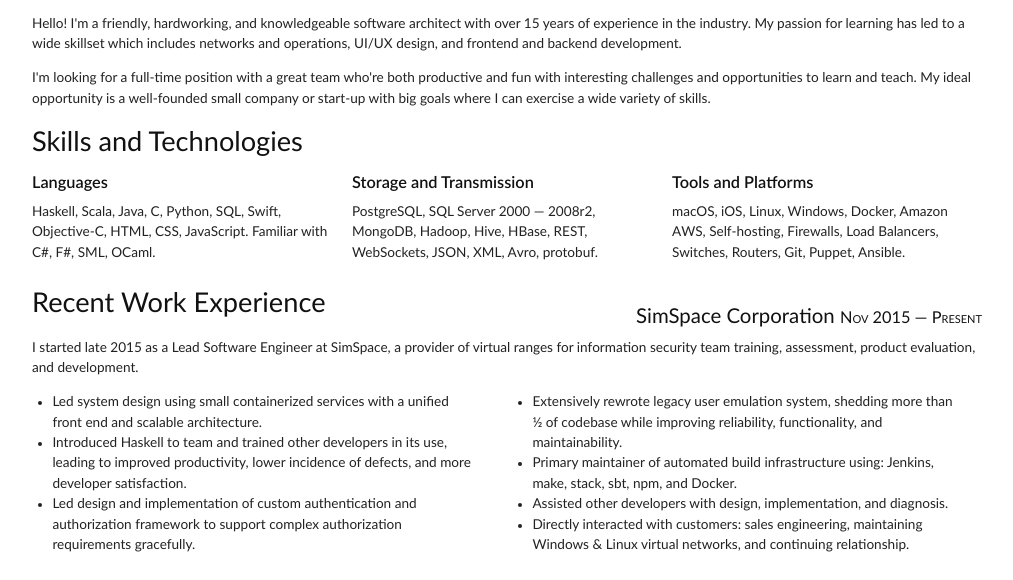
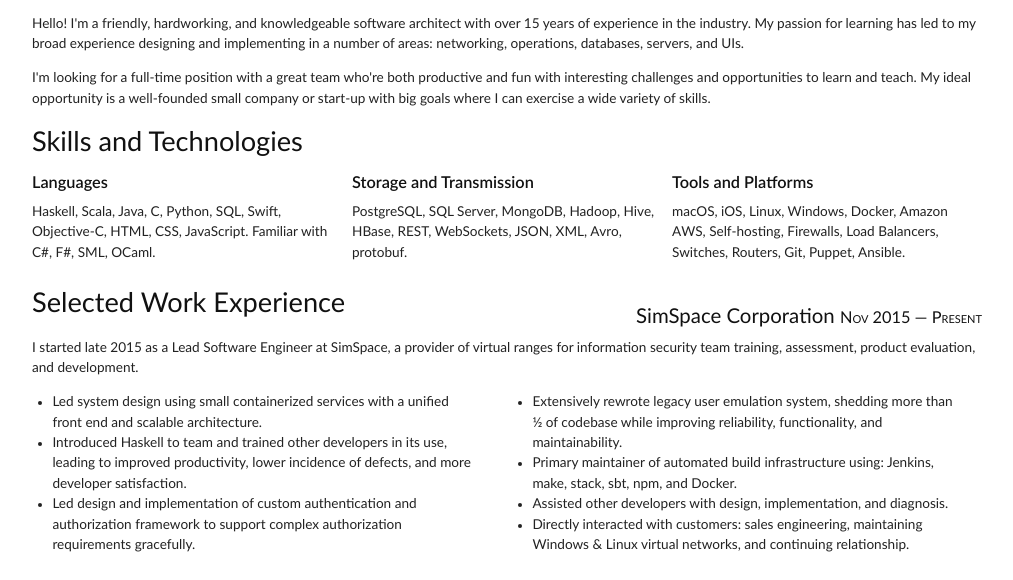
Before and after one commit to Dridus/Dridus.github.io, a plain HTML site: page resume/resume.html in a window 1280 px wide. Shown: the part 147-727 px from the top of the page, without its empty margins (133-1146 px from the left). Drawn offline with Linux system fonts and the light colour scheme.

Commit message:
wording tweaks

```diff
--- a/resume/resume.html
+++ b/resume/resume.html
@@ -48,7 +48,7 @@
       </div>
 
       <div class="span-24 last">
-        <p>Hello! I'm a friendly, hardworking, and knowledgeable software architect with over 15 years of experience in the industry. My passion for learning has led to a wide skillset which includes networks and operations, UI/UX design, and frontend and backend development.</p>
+        <p>Hello! I'm a friendly, hardworking, and knowledgeable software architect with over 15 years of experience in the industry. My passion for learning has led to my broad experience designing and implementing in a number of areas: networking, operations, databases, servers, and UIs.</p>
 
         <p>I'm looking for a full-time position with a great team who're both productive and fun with interesting challenges and opportunities to learn and teach. My ideal opportunity is a well-founded small company or start-up with big goals where I can exercise a wide variety of skills.</p>
       </div>
@@ -62,7 +62,7 @@
         </div>
         <div class="span-8">
           <h4>Storage and Transmission</h4>
-          PostgreSQL, SQL Server 2000 &mdash; 2008r2, MongoDB, Hadoop, Hive, HBase, REST, WebSockets, JSON, XML, Avro, protobuf.
+          PostgreSQL, SQL Server, MongoDB, Hadoop, Hive, HBase, REST, WebSockets, JSON, XML, Avro, protobuf.
         </div>
         <div class="span-8 last">
           <h4>Tools and Platforms</h4>
@@ -72,7 +72,7 @@
 
       <div class="prepend-top span-24 last">
         <div style="float: left">
-          <h2>Recent Work Experience</h2>
+          <h2>Selected Work Experience</h2>
         </div>
         <div class="span-24 last" style="margin-top: -2em;">
           <div class="span-24 last" style="text-align: right">
```
Also changed, not shown: 1 other file.
